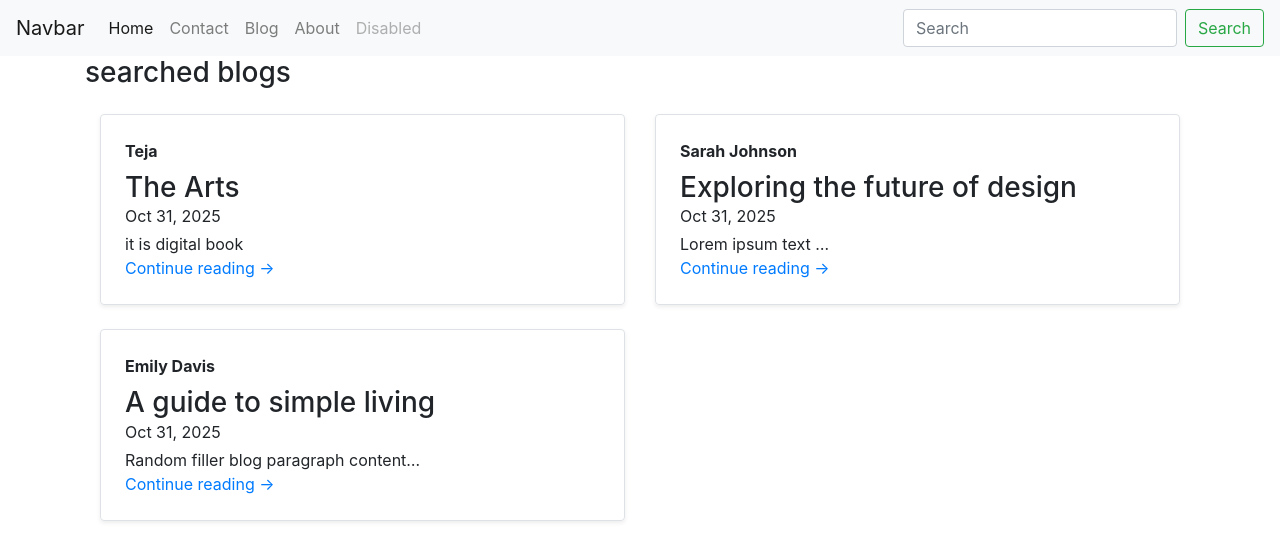
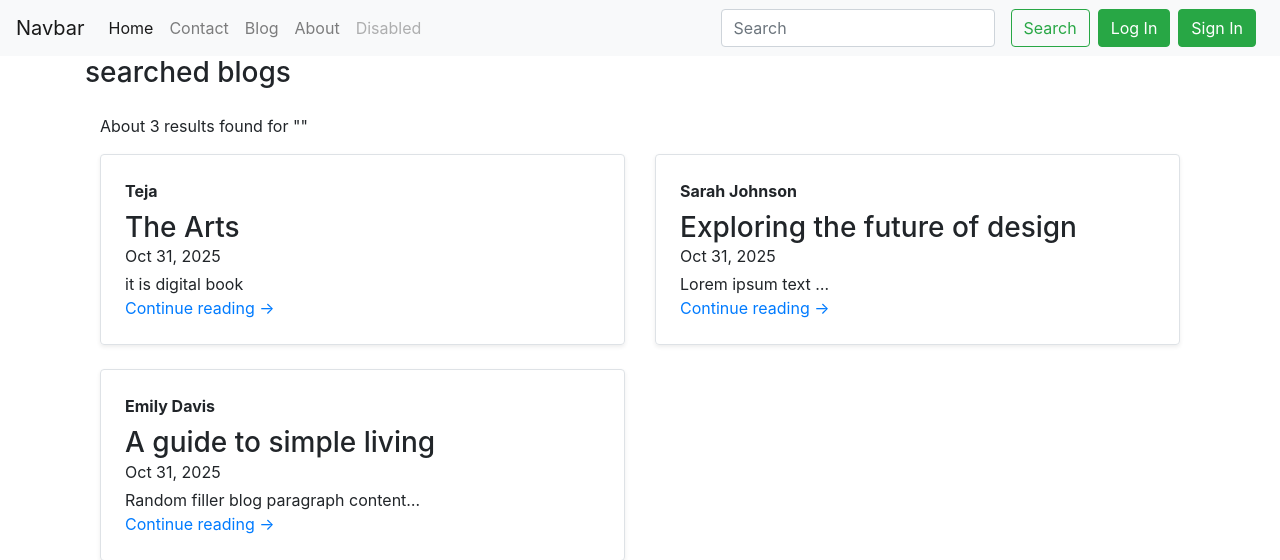
Before and after one commit to teja11032004/MyBlog, a Django app: page /search in a window 1280 px wide. Shown: the top 560 px of the page. Run offline with Django 5.2, Linux system fonts and the light colour scheme; data comes from the database, SQL or seed files in the repository.

Commit message:
Complted the ui implementation of login and sign pages

```diff
--- a/home/views.py
+++ b/home/views.py
@@ -2,6 +2,7 @@ from django.shortcuts import render, HttpResponse
 from home.models import Contact
 from django.contrib import messages
 from blog.models import post
+from django.db.models import Q
 
 
 # Create your views here.
@@ -34,7 +35,15 @@ def contact(request):
 # Create your views here.
 def search(request):
     query = request.GET.get('query', '')
-
-    allposts = post.objects.filter(title__icontains=query)
+    if len(query) > 78:
+        allposts = post.objects.none()
+    else:
+        allposts = post.objects.filter(
+            Q(title__icontains=query) |
+            Q(content__icontains=query) |
+            Q(author__icontains=query)
+        )
+    if allposts.count() == 0:
+        messages.warning(request, "No search results found. Please refine your query.")
     params = {'posts': allposts, 'query': query}
     return render(request, 'home/search.html', params)
--- a/templates/home/base.html
+++ b/templates/home/base.html
@@ -7,6 +7,9 @@
 
     <!-- Bootstrap CSS -->
     <link rel="stylesheet" href="https://cdn.jsdelivr.net/npm/bootstrap@4.4.1/dist/css/bootstrap.min.css" integrity="sha384-Vkoo8x4CGsO3+Hhxv8T/Q5PaXtkKtu6ug5TOeNV6gBiFeWPGFN9MuhOf23Q9Ifjh" crossorigin="anonymous">
+    <!-- Bootstrap JS (with Popper) -->
+    <script src="https://cdn.jsdelivr.net/npm/bootstrap@5.3.3/dist/js/bootstrap.bundle.min.js"></script>
+
 
     <title>{% block title %}{% endblock title %}</title>
   </head>
@@ -37,11 +40,119 @@
     </ul>
     <form class="form-inline my-2 my-lg-0" method="get" action="{% url 'search' %}">
       <input class="form-control mr-sm-2" type="search" placeholder="Search" aria-label="Search" name="query" id="query">
-      <button class="btn btn-outline-success my-2 my-sm-0" type="submit">Search</button>
+      <button class="btn btn-outline-success my-2 my-sm-0 mx-2" type="submit">Search</button>
     </form>
+    <button type="button" class="btn btn-success" data-bs-toggle="modal" data-bs-target="#logModal">
+          Log In
+    </button>
+    <button type="button" class="btn btn-success mx-2" data-bs-toggle="modal" data-bs-target="#signModal">
+          Sign In
+    </button>
+
 
   </div>
 </nav>
+<!-- Trigger Button -->
+ <div class="modal fade" id="logModal" data-bs-backdrop="static" data-bs-keyboard="false" tabindex="-1" aria-labelledby="contactModalLabel" aria-hidden="true">
+  <div class="modal-dialog modal-dialog-centered modal-lg">
+    <div class="modal-content shadow-lg border-0 rounded-3">
+      <div class="modal-header bg-primary text-white">
+        <h5 class="modal-title" id="contactModalLabel">Contact Us</h5>
+        <button type="button" class="btn-close btn-close-white" data-bs-dismiss="modal" aria-label="Close"></button>
+      </div>
+
+      <div class="modal-body">
+        <form>
+          <div class="row mb-3">
+            <label for="inputEmail3" class="col-sm-2 col-form-label">Email</label>
+            <div class="col-sm-10">
+              <input type="email" class="form-control" id="inputEmail3">
+            </div>
+          </div>
+          <div class="row mb-3">
+            <label for="inputPassword3" class="col-sm-2 col-form-label">Password</label>
+            <div class="col-sm-10">
+              <input type="password" class="form-control" id="inputPassword3">
+            </div>
+          </div>
+          <div class="row mb-3">
+            <div class="col-sm-10 offset-sm-2">
+              <div class="form-check">
+                <input class="form-check-input" type="checkbox" id="gridCheck1">
+                <label class="form-check-label" for="gridCheck1">
+                  Keep me logged in
+                </label>
+              </div>
+            </div>
+          </div>
+
+        </form>
+      </div>
+
+      <div class="modal-footer">
+        <button type="submit" class="btn btn-primary">Sign in</button>
+      </div>
+    </div>
+  </div>
+</div>
+
+<!-- Modal -->
+<div class="modal fade" id="signModal" data-bs-backdrop="static" data-bs-keyboard="false" tabindex="-1" aria-labelledby="contactModalLabel" aria-hidden="true">
+  <div class="modal-dialog modal-dialog-centered modal-lg">
+    <div class="modal-content shadow-lg border-0 rounded-3">
+      <div class="modal-header bg-primary text-white">
+        <h5 class="modal-title" id="contactModalLabel">Contact Us</h5>
+        <button type="button" class="btn-close btn-close-white" data-bs-dismiss="modal" aria-label="Close"></button>
+      </div>
+
+      <div class="modal-body">
+        <form method="POST" action="/contact">
+          {% csrf_token %}
+
+          <div class="row g-3">
+            <div class="col-md-6">
+              <label for="fname" class="form-label">First Name </label>
+              <input type="text" class="form-control" id="fname" name="name" placeholder="First Name" required>
+            </div>
+            <div class="col-md-6">
+              <label for="lname" class="form-label">Last Name </label>
+              <input type="text" class="form-control" id="lname" name="lname" placeholder="Last Name" required>
+            </div>
+            <div class="col-md-6">
+              <label for="email" class="form-label">Email</label>
+              <input type="email" class="form-control" id="email" name="email" placeholder="Email" required>
+            </div>
+
+            <div class="col-md-6">
+              <label for="inputPassword" class="form-label">Password</label>
+              <input type="password" class="form-control" id="inputPassword" name="password" placeholder="Enter password" required>
+            </div>
+            <div class="col-md-6">
+              <label for="inpuPassword" class="form-label">Confirm Password</label>
+              <input type="password" class="form-control" id="inpuPassword" name="password" placeholder="Confirm password" required>
+            </div>
+
+
+          </div>
+
+          <div class="form-check mt-3">
+            <input class="form-check-input" type="checkbox" id="gridCheck" required>
+            <label class="form-check-label" for="gridCheck">
+              I agree to the terms and conditions
+            </label>
+          </div>
+
+
+        </form>
+      </div>
+
+      <div class="modal-footer">
+        <button type="submit" class="btn btn-success px-4">lOGIN</button>
+
+      </div>
+    </div>
+  </div>
+</div>
 
 
 {% for message in messages %}
--- a/templates/home/search.html
+++ b/templates/home/search.html
@@ -8,6 +8,11 @@
 <h3>searched blogs</h3>
 <div class="container my-4">
   {% if posts %}
+    <p>About {{ posts|length }} results found for "{{ query }}"</p>
+    {% if posts|length == 0 %}
+      <p class="text-muted">No results found for "{{ query }}"</p>
+    {% endif %}
+
     <div class="row">
       {% for allposts in posts %}
         <div class="col-md-6 mb-4">
@@ -32,10 +37,10 @@
   {% else %}
     <p class="text-muted text-center mt-4">No results found for "{{ query }}"</p>
   {% endif %}
-
 </div>
 
 
 
 
+
 {% endblock body %}
```
Lines whose indentation alone changed are shown as unchanged.
